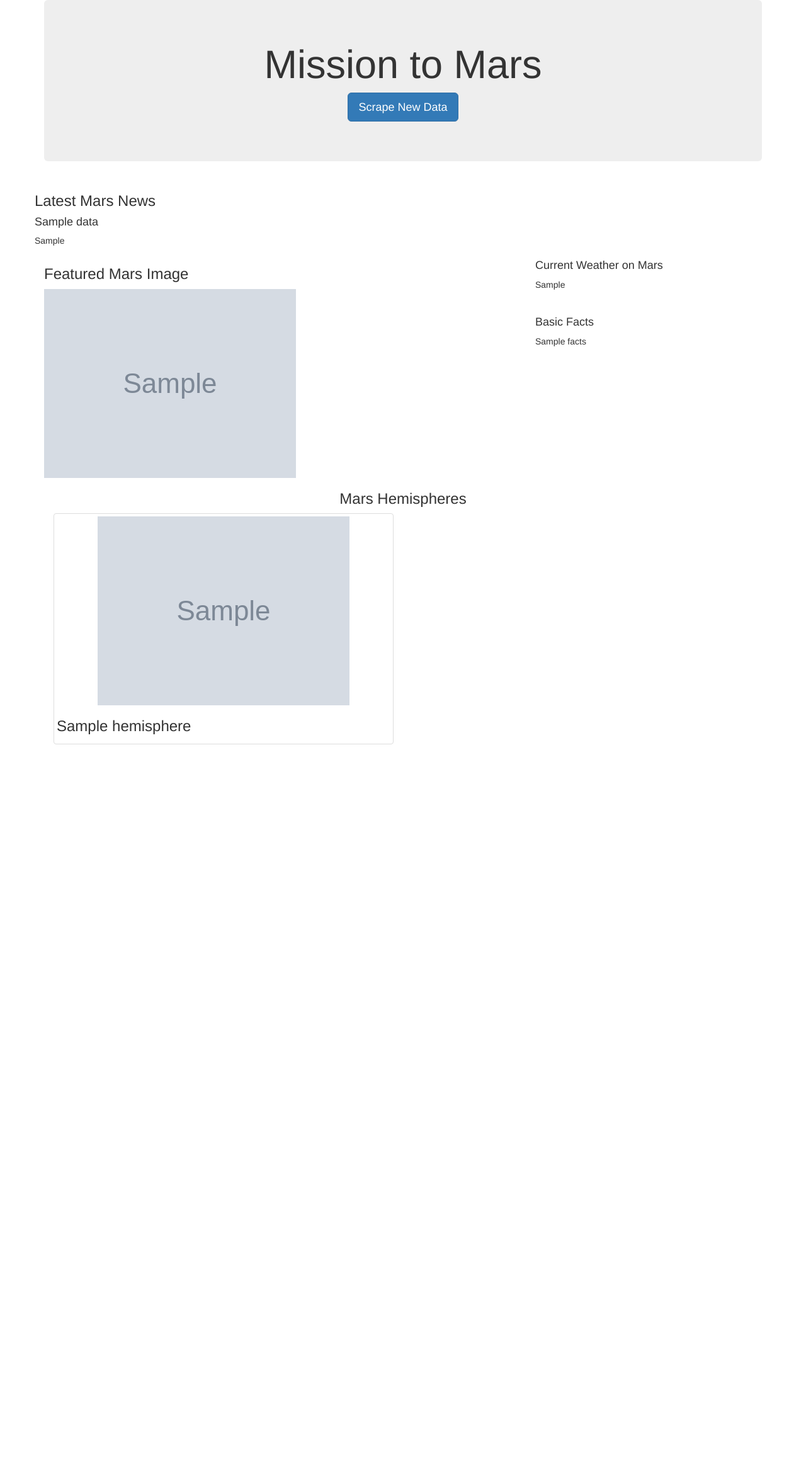
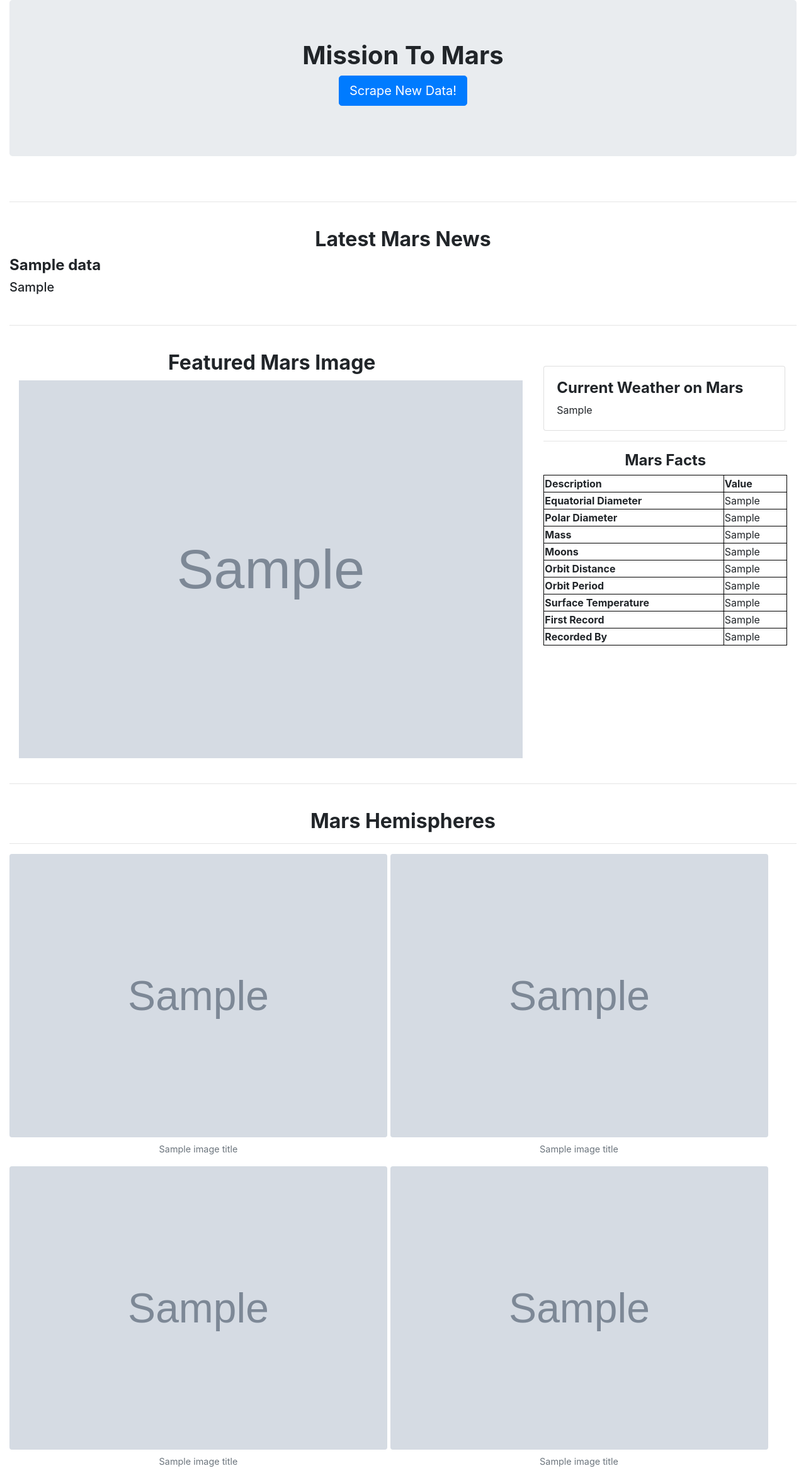
Before and after one commit to rahulmirpuri809/web-scraping-challenge, a Flask app: template templates/index.html in a window 1280 px wide. Shown: the whole page at 63% size. Before the commit the page ends 1182 px from the top, so only its background shows below. Run offline with Flask 2, Linux system fonts and the light colour scheme; the template is opened without the code that fills it: most values are stand-ins (such as "Sample title", 1, 10 or a date in 2020); grey boxes marked "Sample" are stand-in pictures; some libraries are stand-ins or nearby versions.

Commit message:
index.html update

```diff
--- a/templates/index.html
+++ b/templates/index.html
@@ -3,56 +3,117 @@
 
 <head>
     <meta charset="UTF-8">
-    <meta name ="viewport" content ="width=device-width", initial-scale=1.0">
+    <meta name="viewport" content="width=device-width, initial-scale=1.0">
     <meta http-equiv="X-UA-Compatible" content="ie=edge">
-    <title>Mission to Mars</title>
-    <link rel="stylesheet" href="https://maxcdn.bootstrapcdn.com/bootstrap/3.3.7/css/bootstrap.min.css">
+    <title>Mission To Mars</title>
+    <link rel="stylesheet" href="https://stackpath.bootstrapcdn.com/bootstrap/4.3.1/css/bootstrap.min.css" integrity="sha384-ggOyR0iXCbMQv3Xipma34MD+dH/1fQ784/j6cY/iJTQUOhcWr7x9JvoRxT2MZw1T" crossorigin="anonymous">
+
+    <script src="https://code.jquery.com/jquery-3.3.1.slim.min.js" integrity="sha384-q8i/X+965DzO0rT7abK41JStQIAqVgRVzpbzo5smXKp4YfRvH+8abtTE1Pi6jizo" crossorigin="anonymous"></script>
+    <script src="https://cdnjs.cloudflare.com/ajax/libs/popper.js/1.14.7/umd/popper.min.js" integrity="sha384-UO2eT0CpHqdSJQ6hJty5KVphtPhzWj9WO1clHTMGa3JDZwrnQq4sF86dIHNDz0W1" crossorigin="anonymous"></script>
+    <script src="https://stackpath.bootstrapcdn.com/bootstrap/4.3.1/js/bootstrap.min.js" integrity="sha384-JjSmVgyd0p3pXB1rRibZUAYoIIy6OrQ6VrjIEaFf/nJGzIxFDsf4x0xIM+B07jRM" crossorigin="anonymous"></script>
+    <style>
+        table, th, td {
+            border: 1px solid black;
+        }
+    </style>
 </head>
+
 <body>
-    <div class="container">
+    <div class="container-fluid">
         <div class="jumbotron text-center">
-          <h1>Mission to Mars</h1>
-          <p><a class="btn btn-primary btn-lg" href="/scrape" role="button">Scrape New Data</a></p>
-        </div>
-
-        <div class="row" id="mars-news">
-          <div class="cgitol-md-12">
-              <h3>Latest Mars News</h3>
-                <h4>{{data.news_title}}</h4>
-                    <p>{{data.news_paragraph}}</p>
-          </div>
-        </div>
-        <div class ="row" id="mars-image">
-            <div class = "col-md-8">
-                <h3>Featured Mars Image</h3>
-                <img src = "{{data.feat_img_full_url}}" alt ="Mars Image">
+        <h1><b>Mission To Mars</b></h1>
+        <p><a class="btn btn-primary btn-lg" href="/scrape" role="button">Scrape New Data!</a></p>
+    </div>
+    <br><hr><br>
+    <div>
+        <h2 style="text-align: center;"><b>Latest Mars News</b></h2>
+        <h4><b>{{ data.news_title }}</b></h4>
+        <h5>{{ data.news_paragraph }}</h5>
+    </div>
+    <br><hr><br>
+    <div class="container-fluid">
+        <div class="row">
+            <div class="col-lg-8">
+                <h2 style="text-align: center;"><b>Featured Mars Image</b></h2>
+                <section>
+                    <img width="800px" height="auto" src="{{ data.featured_image_url }}" alt="Featured Mars Image">
+                </section>
             </div>
-            <div class = "col-md-4">
-                    <h4>Current Weather on Mars</h4>
-                    <p>{{data.mars_weather}}</p>
-                    <br>
-                    <h4>Basic Facts</h4>
-                    <p>{{data.facts | safe}}</p>
+            <div class="col-lg-4">
+                <br>
+                <div  class="card" style="width: 24rem;">
+                    <div class="card-body">
+                        <h4><b>Current Weather on Mars</b></h4>
+                        <p class="card-text">{{ data.mars_weather }}</p>
+                    </div>
                 </div>
-        </div>
-
-        <div class ="row" id="mars-hemispheres">
-            <div class = "col-md-12">
-                <h3><center>Mars Hemispheres</center></h3>
-                {% for hemisphere in mars.mars_hemisphere %}
-                    <div class = "col-md-6">
-                        <div class = "thumbnail">
-                            <img src = "{{hemisphere.img_url}}">
-                                <h3>{{hemisphere.title}}</h3>
-                            </div>
-                        </div>
-                {% endfor %}
-                    </div>
-
+                <hr>
+                <h4 style="text-align: center;"><b>Mars Facts</b></h4>
+                <table style="width:100%">
+                    <tr>
+                        <th scope="col">Description</th>
+                        <th scope="col">Value</th>
+                    </tr>
+                    <tr>
+                        <th>Equatorial Diameter</th>
+                        <td>{{ data["Equatorial Diameter:"] }}</th>
+                    </tr>
+                    <tr>
+                        <th>Polar Diameter</th>
+                        <td>{{ data["Polar Diameter:"] }}</td>
+                    </tr>
+                    <tr>
+                        <th>Mass</th>
+                        <td>{{ data["Mass:"] }}</td>
+                    </tr>
+                    <tr>
+                        <th>Moons</th>
+                        <td>{{ data["Moons:"] }}</td>
+                    </tr>
+                    <tr>
+                        <th>Orbit Distance</th>
+                        <td>{{ data["Orbit Distance:"] }}</td>
+                    </tr>
+                    <tr>
+                        <th>Orbit Period</th>
+                        <td>{{ data["Orbit Period:"] }}</td>
+                    </tr>
+                    <tr>
+                        <th>Surface Temperature</th>
+                        <td>{{ data["Surface Temperature:"] }}</td>
+                    </tr>
+                    <tr>
+                        <th>First Record</th>
+                        <td>{{ data["First Record:"] }}</td>
+                    </tr>
+                    <tr>
+                        <th>Recorded By</th>
+                        <td>{{ data["Recorded By:"] }}</td>
+                    </tr>
+                </table>
             </div>
         </div>
-        </div>
-        </div>
-      </div>
+    </div>
+    <br><hr><br>
+    <div>
+        <h2 style="text-align: center;"><b>Mars Hemispheres</b></h2>
+        <hr>
+        <figure class="figure">
+            <img width="600" height="600" src="{{ data.image_urls[0] }}" class="figure-img img-fluid rounded" alt="{{ data.image_titles[0] }}">
+            <figcaption style="text-align: center;" class="figure-caption figure_caption">{{ data.image_titles[0] }}</figcaption>
+        </figure>
+        <figure class="figure">
+            <img width="600" height="600" src="{{ data.image_urls[1] }}" class="figure-img img-fluid rounded" alt="{{ data.image_titles[1] }}">
+            <figcaption style="text-align: center;" class="figure-caption figure_caption">{{ data.image_titles[1] }}</figcaption>
+        </figure>
+        <figure class="figure">
+            <img width="600" height="600" src="{{ data.image_urls[2] }}" class="figure-img img-fluid rounded" alt="{{ data.image_titles[2] }}">
+            <figcaption style="text-align: center;" class="figure-caption figure_caption">{{ data.image_titles[2] }}</figcaption>
+        </figure>
+        <figure class="figure">
+            <img width="600" height="600" src="{{ data.image_urls[3] }}" class="figure-img img-fluid rounded" alt="{{ data.image_titles[3] }}">
+            <figcaption style="text-align: center;" class="figure-caption figure_caption">{{ data.image_titles[3] }}</figcaption>
+        </figure>
+    </div>
 </body>
 </html>
```
